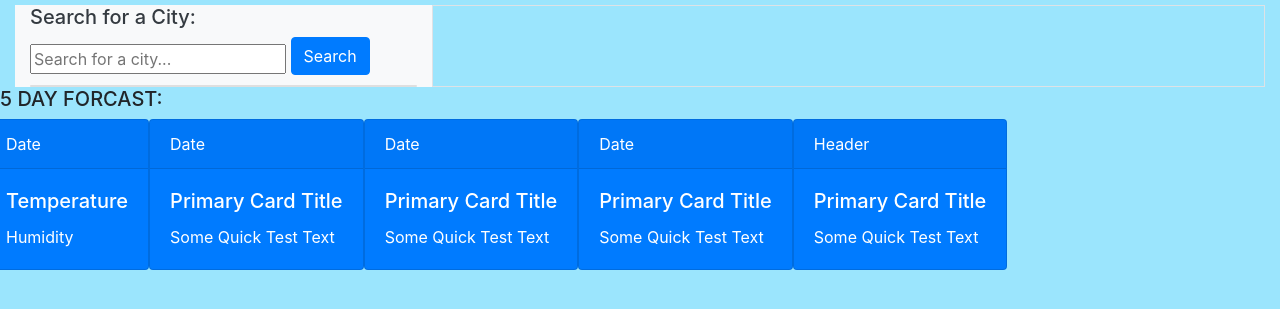
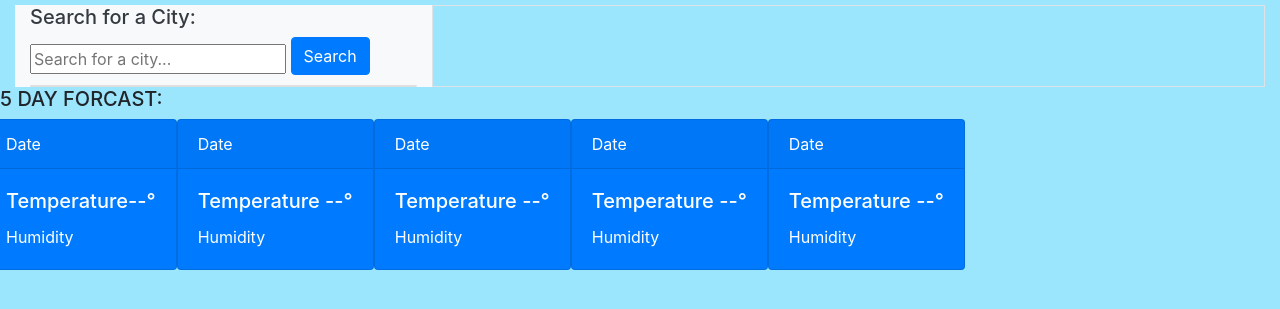
Before and after one commit to RobertWilliamCampagna/Weather-Dashboard, a plain HTML site: page index.html in a window 1280 px wide. Shown: the part 51-360 px from the top of the page. Drawn offline with nearby package versions, Linux system fonts and the light colour scheme.

Commit message:
updated readme

```diff
--- a/assets/style.css
+++ b/assets/style.css
@@ -4,6 +4,7 @@ body{
 h1{
     color: darkblue;
 }
+
 
 
 /*.jumbotron h1{
--- a/index.html
+++ b/index.html
@@ -38,7 +38,7 @@
         <div class="card text-white bg-primary mb-3" style="max-width: 18rem;">
             <div class="card-header">Date</div>
             <div class="card-body">
-                <h5 class="card-title">Temperature</h5>
+                <h5 class="card-title">Temperature--°</h5>
                 <p class="card-text">Humidity</p>
             </div>
         </div>
@@ -48,8 +48,8 @@
         <div class="card text-white bg-primary mb-3" style="max-width: 18rem;">
             <div class="card-header">Date</div>
             <div class="card-body">
-                <h5 class="card-title">Primary Card Title</h5>
-                <p class="card-text">Some Quick Test Text</p>
+                <h5 class="card-title">Temperature --°</h5>
+                <p class="card-text">Humidity</p>
             </div>
         </div>
 
@@ -58,8 +58,8 @@
         <div class="card text-white bg-primary mb-3" style="max-width: 18rem;">
             <div class="card-header">Date</div>
             <div class="card-body">
-                <h5 class="card-title">Primary Card Title</h5>
-                <p class="card-text">Some Quick Test Text</p>
+                <h5 class="card-title">Temperature --°</h5>
+                <p class="card-text">Humidity</p>
             </div>
         </div>
 
@@ -68,18 +68,18 @@
         <div class="card text-white bg-primary mb-3" style="max-width: 18rem;">
             <div class="card-header">Date</div>
             <div class="card-body">
-                <h5 class="card-title">Primary Card Title</h5>
-                <p class="card-text">Some Quick Test Text</p>
+                <h5 class="card-title">Temperature --°</h5>
+                <p class="card-text">Humidity</p>
             </div>
         </div>
 
 
 
         <div class="card text-white bg-primary mb-3" style="max-width: 18rem;">
-            <div class="card-header">Header</div>
+            <div class="card-header">Date</div>
             <div class="card-body">
-                <h5 class="card-title">Primary Card Title</h5>
-                <p class="card-text">Some Quick Test Text</p>
+                <h5 class="card-title">Temperature --°</h5>
+                <p class="card-text">Humidity</p>
             </div>
         </div>
     </section>
```
Also changed, not shown: 1 other file.
